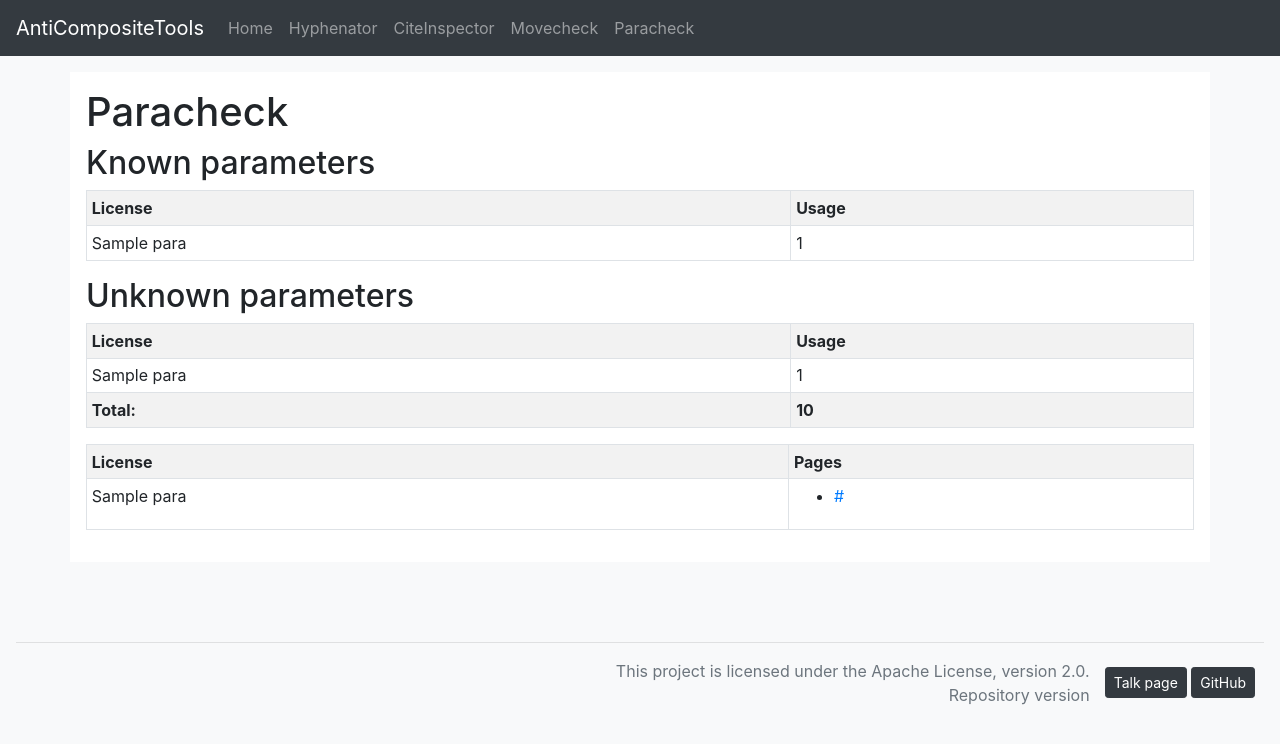
After one commit to AntiCompositeNumber/anticompositetools, a Python web app: template src/templates/paracheck.html in a window 1280 px wide. The commit adds this page. Shown: the top 744 px of the page. Run offline with Jinja, Linux system fonts and the light colour scheme; the template is opened without the code that fills it: most values are stand-ins (such as "Sample title", 1, 10 or a date in 2020); some libraries are stand-ins or nearby versions.

Commit message:
Bring in paracheck from PAWS, easier to refresh

```diff
--- a/src/__init__.py
+++ b/src/__init__.py
@@ -52,12 +52,13 @@ def create_app(test_config=None):
     )
     app.config["version"] = rev.stdout
 
-    from . import hyphenator, citeinspector, deploy, movecheck
+    from . import hyphenator, citeinspector, deploy, movecheck, paracheck
 
     app.register_blueprint(hyphenator.bp)
     app.register_blueprint(citeinspector.bp)
     app.register_blueprint(deploy.bp)
     app.register_blueprint(movecheck.bp)
+    app.register_blueprint(paracheck.bp)
 
     @app.route("/")
     def index():
--- a/src/templates/index.html
+++ b/src/templates/index.html
@@ -29,6 +29,7 @@
       {{ frontcard('Hyphenator', 'Automatically hyphenates ISBNs and converts 10-digit ISBNs to 13-digit ISBNs.', url_for('hyphenator.form')) }}
       {{ frontcard('CiteInspector', 'Compares existing citations to Citoid data.', url_for('citeinspector.form'), beta=True) }}
       {{ frontcard('MoveCheck', 'Recent moves to mainspace that may need review', url_for('movecheck.movecheck'), beta=True) }}
+      {{ frontcard('Paracheck', 'Analysis of license parameters in {{ConfirmationOTRS}}', url_for('paracheck.paracheck')) }}
     </div>
 
   </div>
--- a/src/templates/layout.html
+++ b/src/templates/layout.html
@@ -33,6 +33,7 @@
           {{ nav_row('hyphenator.form', 'Hyphenator') }}
           {{ nav_row('citeinspector.form', 'CiteInspector') }}
           {{ nav_row('movecheck.movecheck', 'Movecheck') }}
+          {{ nav_row('paracheck.paracheck', 'Paracheck') }}
         </ul>
       </div>
     </nav>
--- /dev/null
+++ b/src/templates/paracheck.html
@@ -0,0 +1,65 @@
+{% extends "layout.html" %}
+{% block title %}Paracheck{% endblock %}
+{% block head %}
+  {{ super() }}
+  <style type="text/css">
+    .important { color: #336699; }
+  </style>
+{% endblock %}
+{% block content %}
+  <h1>Paracheck</h1>
+  <div>
+    <h2>Known parameters</h2>
+    <table class="table table-striped table-sm table-bordered">
+      <tr>
+        <th>License</th>
+        <th>Usage</th>
+      </tr>
+      {% for para, count in known_counts|dictsort('value', reverse=true)%}
+      <tr>
+          <td>{% if para %}{{para}}{% else %}<i>None</i>{% endif %}</td>
+        <td>{{count}}</td>
+      </tr>
+      {% endfor %}
+    </table>
+   </div>
+   <div>
+    <h2>Unknown parameters</h2>
+    <table class="table table-striped table-sm table-bordered">
+      <tr>
+        <th>License</th>
+        <th>Usage</th>
+      </tr>
+      {% for para, count in unknown_counts|dictsort('value', reverse=true)%}
+      <tr>
+        <td>{% if para %}{{para}}{% else %}<i>None</i>{% endif %}</td>
+        <td>{{count}}</td>
+      </tr>
+      {% endfor %}
+      <tr>
+        <th>Total:</th>
+        <th>{{unknown_total}}</th>
+      </tr>
+    </table>
+   </div>
+   <div>
+    <table class="table table-striped table-sm table-bordered">
+      <tr>
+        <th>License</th>
+        <th>Pages</th>
+      </tr>
+      {% for para, urls in unknown_usage|dictsort %}
+      <tr>
+        <td>{% if para %}{{para}}{% else %}<i>None</i>{% endif %}</td>
+        <td>
+          <ul>
+          {% for url in urls %}
+            <li><a href="{{url}}">{{url}}</a></li>
+          {% endfor %}
+          </ul>
+        </td>
+      <tr>
+      {% endfor %}
+    </table>
+  </div>
+{% endblock %}
```
Also changed, not shown: src/paracheck.py (added, +83 -0 lines), 1 other file.
